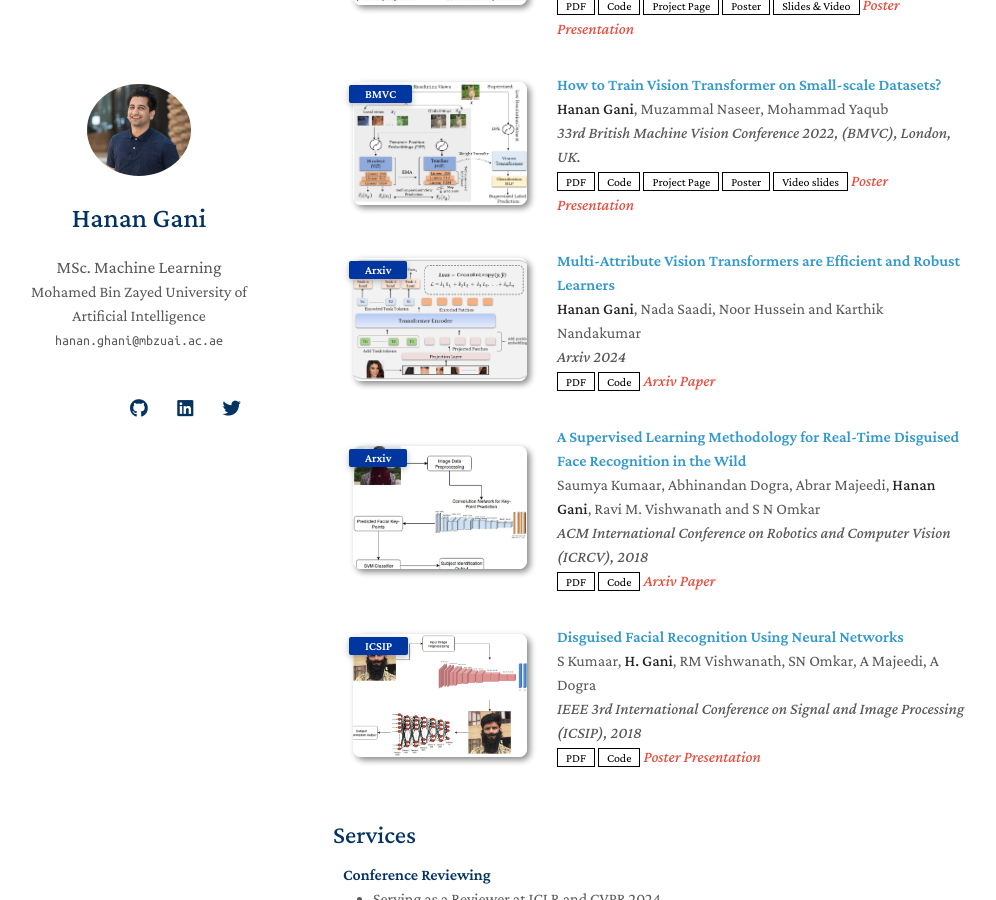
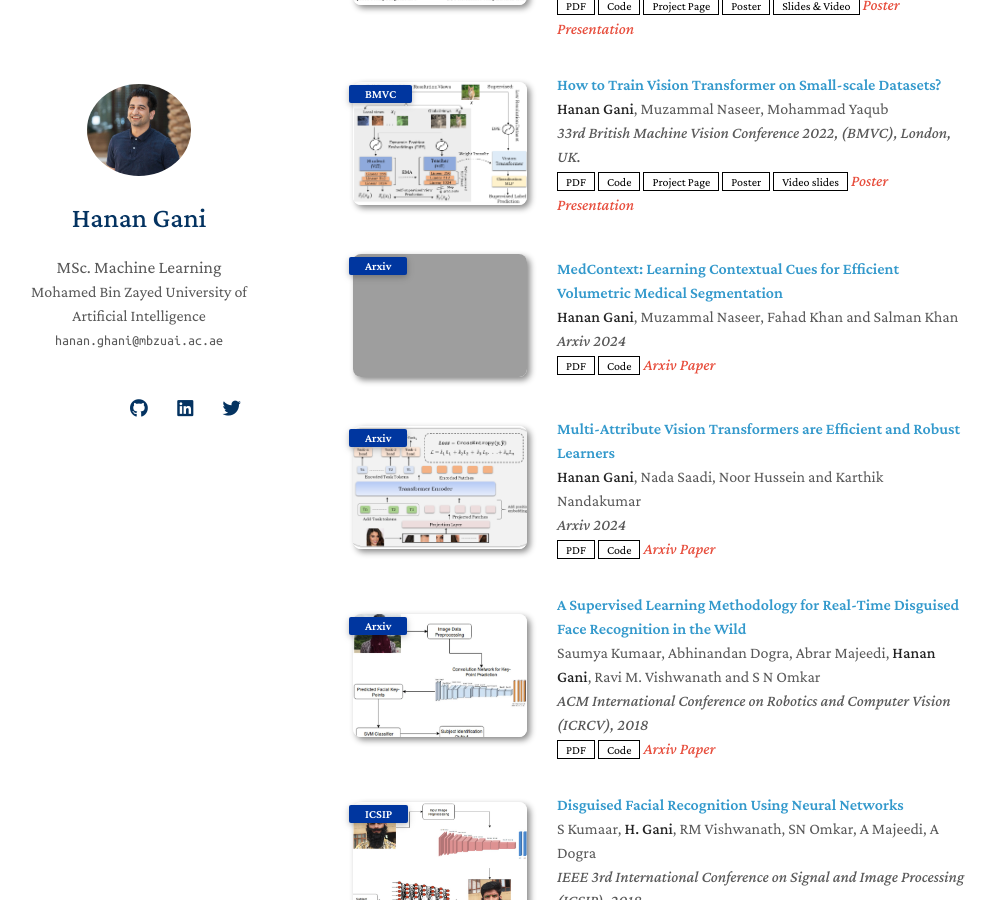
Before and after one commit to muhammadsaadkhankor/muhammadsaadkhankor.github.io, a Jekyll site: the page built from index.md, in a window 1280 px wide and 900 px high, scrolled down 1534 px. Shown: the whole window, without its empty margins (137-1133 px from the left). Built offline with Jekyll 4.4.1, drawn with Linux system fonts in a browser that asks for light colours; nearby versions of some CDN libraries; a style sheet for code colours, icons or effects is not loaded; our own code applies the rules of GitHub Pages for plain Markdown files; grey boxes are pictures that could not be loaded.

Commit message:
Update publications.md

```diff
--- a/_includes/publications.md
+++ b/_includes/publications.md
@@ -71,6 +71,30 @@
       <a href="https://bmvc2022.mpi-inf.mpg.de/0731_poster.pdf" class="btn btn-sm z-depth-0" role="button" target="_blank" style="font-size:12px;">Poster</a>
       <a href="https://bmvc2022.mpi-inf.mpg.de/0731_video.mp4" class="btn btn-sm z-depth-0" role="button" target="_blank" style="font-size:12px;">Video slides</a>
       <strong><i style="color:#e74d3c">Poster Presentation</i></strong>
+    </div>
+  </div>
+</div>
+</li>
+
+
+<br>
+
+<li>
+<div class="pub-row">
+
+  <div class="col-sm-3 abbr" style="position: relative;padding-right: 15px;padding-left: 15px;">
+    <img src="https://github.com/hananshafi/MedContext/blob/main/assets/3dmsr_main_diagram.png" class="teaser img-fluid z-depth-1">
+    <abbr class="badge">Arxiv</abbr>
+  </div>
+
+  <div class="col-sm-9" style="position: relative;width: 100%;padding-right: 15px;padding-left: 20px;">
+    <div class="title"><a href="https://arxiv.org/abs/2402.17725">MedContext: Learning Contextual Cues for Efficient Volumetric Medical Segmentation</a></div>
+    <div class="author"><strong>Hanan Gani</strong>, Muzammal Naseer, Fahad Khan and Salman Khan</div>
+    <div class="periodical"><em>Arxiv 2024</em></div>
+    <div class="links">
+      <a href="https://arxiv.org/pdf/2402.17725" class="btn btn-sm z-depth-0" role="button" target="_blank" style="font-size:12px;">PDF</a>
+      <a href="https://github.com/hananshafi/medcontext" class="btn btn-sm z-depth-0" role="button" target="_blank" style="font-size:12px;">Code</a>
+      <strong><i style="color:#e74d3c">Arxiv Paper</i></strong>
     </div>
   </div>
 </div>
```
